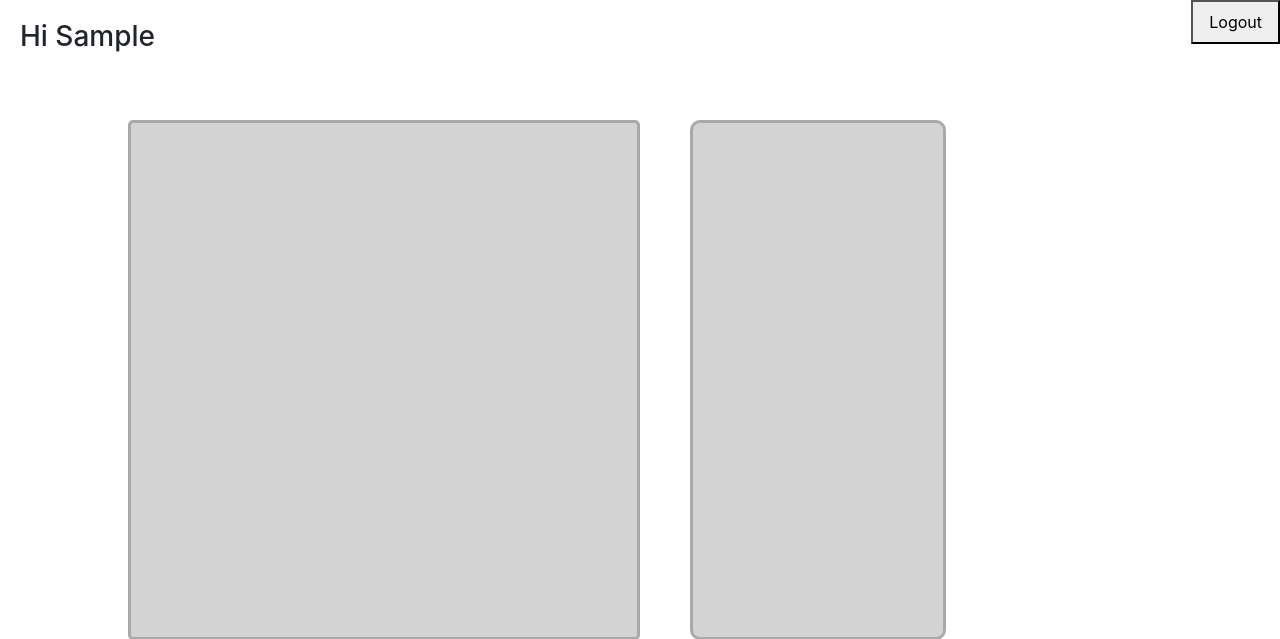
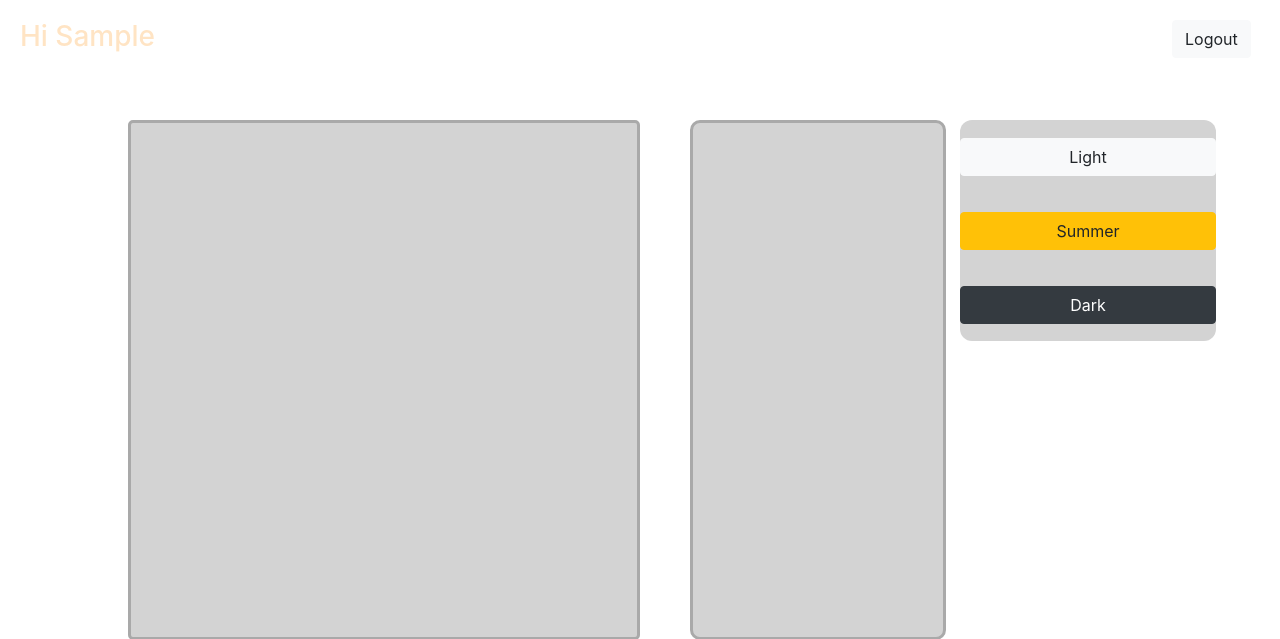
Before and after one commit to LeydenJar/project2, a Flask app: template templates/channels.html in a window 1280 px wide. Shown: the top 639 px of the page. Run offline with Flask 2, Linux system fonts and the light colour scheme; the template is opened without the code that fills it: most values are stand-ins (such as "Sample title", 1, 10 or a date in 2020); some libraries are stand-ins or nearby versions.

Commit message:
All working, we also have themes now

```diff
--- a/application.py
+++ b/application.py
@@ -178,7 +178,7 @@ def pass_rooms():
 
 @socketio.on('send_message')
 def message(msg):
-	print("Hey, i am trying to send that message you sent!", file=sys.stderr)
+	print("starting the function message", file=sys.stderr)
 	mensagem = msg["mensagem"]
 	user = msg["user"]
 	room = session["user"].current_room
@@ -203,36 +203,44 @@ def create_room(data):
 
 @socketio.on('join_room')
 def join(data):
+	print("starting join function", file=sys.stderr)
 	new_room = data['room']
+
 	try:
 		old_room = session["user"].current_room
 	except:
 		old_room = None
 
-	if old_room != None:
+
+	notnone=old_room != None
+	if notnone:
+		notequal = old_room.name != new_room
+	else:
+		notequal = True
+
+
+	if notequal and notnone:
 		leave_room(old_room)
 		for i in rooms:
 			if i.name == session["user"].current_room.name:
-
 				i.check_for_del()
 				break
 
-	for i in rooms:
-		if i.name == new_room:
-			i.users.append(session["user"].name)
-			i.member_count +=1
-			session['user'].current_room = i
-			break
+	if notequal:
+		for i in rooms:
+			if i.name == new_room:
+				i.users.append(session["user"].name)
+				i.member_count +=1
+				session['user'].current_room = i
+				print("finded correct room", file = sys.stderr)
+				break
 
-	print("continued after break", file = sys.stderr)
-	join_room(new_room)
+		join_room(new_room)
 
 
-	#enviando mensagens da sala
-
-	for i in session["user"].current_room.messages:
-		emit('broadcast_message', {'mensagem' : i.content, 'user' : i.user, "time" : i.timestamp})
-	print(session["user"].current_room.name, file = sys.stderr)
+		for i in session["user"].current_room.messages:
+			emit('broadcast_message', {'mensagem' : i.content, 'user' : i.user, "time" : i.timestamp})
+		print("ended the join function, the current room is: " + session["user"].current_room.name, file = sys.stderr)
 
 
 
@@ -265,9 +273,9 @@ def logoff(data):
 	print("yes, i did logoff", file=sys.stderr)
 	for i in rooms:
 			if data["current_room"] == i.name:
-				i.users.remove(session["user"].name)
+				i.check_for_del()
 	session['user'].logoutU()
 	return redirect("/")
 
 if __name__ == "__main__":
-	socketio.run(app, debug=True)
+	socketio.run(app, host='192.168.1.5', port='5000')
--- a/static/channels.js
+++ b/static/channels.js
@@ -1,6 +1,6 @@
 var room_list = ['cracatua'];
 var current_room = localStorage.getItem("current_room");
-
+var tema = "light";
 
 
 
@@ -164,7 +164,8 @@ var current_room = localStorage.getItem("current_room");
 			room_list.push(room_name);
 			const button = document.createElement('button');
 			button.innerHTML = data.room_name;
-			button.setAttribute("class", "room_button")
+			classe = "room_button btn btn-" + tema;
+			button.setAttribute("class", classe);
 			document.querySelector('#room_selection').appendChild(button);
 			roomselect.scrollTop = roomselect.scrollHeight;
 			socket.emit('button_ask');
@@ -227,4 +228,57 @@ var current_room = localStorage.getItem("current_room");
 			room_list.splice(index);
 		});
 
+
+
+
+		document.querySelectorAll(".theme").forEach(function(button){
+			button.onclick = ()=>{
+				var theme = button.innerHTML;
+				var body = document.querySelector("body");
+				var chat = document.querySelector("#ChatBox");
+				var room_select = document.querySelector("#room_selection");
+				var theme_div = document.querySelector("#theme_selection");
+				var room_buttons = document.querySelectorAll(".room_button");
+
+
+
+				if (theme == "Dark"){
+					tema = "dark";
+					body.style.backgroundColor = "Black";
+					chat.style.backgroundColor = "#660066";
+					room_select.style.backgroundColor = "#660066";
+					theme_div.style.backgroundColor = "#660066";
+					room_buttons.forEach(function(botao){
+						botao.setAttribute("class", "room_button btn btn-dark");
+
+					});
+				}
+
+
+				else if( theme == "Light"){
+					tema = "light";
+					body.style.backgroundColor = "#8080ff";
+					chat.style.backgroundColor = "#ccccff";
+					room_select.style.backgroundColor = "#ccccff";
+					theme_div.style.backgroundColor = "#ccccff";
+					room_buttons.forEach(function(botao){
+						botao.setAttribute("class", "room_button btn btn-light");
+
+					});
+				}
+				else if (theme == "Summer"){
+					tema = "warning";
+					body.style.backgroundColor = "#fc7136";
+					chat.style.backgroundColor = "#fda781";
+					room_select.style.backgroundColor = "#fda781";
+					theme_div.style.backgroundColor = "#fda781";
+					room_buttons.forEach(function(botao){
+						botao.setAttribute("class", "room_button btn btn-warning");
+
+					});
+				}
+			}
+		}
+		);
+
 	});
--- a/static/stylechannels.css
+++ b/static/stylechannels.css
@@ -36,8 +36,8 @@
   left:0;
   top:0;
   margin:20px;
+  color:bisque;
 }
-
 #create_room{
   position:absolute;
   left:50%;
@@ -79,12 +79,10 @@
 
 .msg_div > p{
   word-wrap:break-word;
-
-
-
 }
 
 .timestamp{
+  border-radius: 5px;
   position: relative;
   width: 10%;
   left:85%;
@@ -99,20 +97,36 @@
 }
 
 .userlistContainer{
-  background-color:LightGreen;
+  background-color:LightGrey;
   position: absolute;
+  margin-top:1%;
+  border-radius: 10px;
   width: 20%;
-  left: 80%;
-  top: 15%;
+  left: 75%;
+  top: 50%;
 }
 
-#Logout{
+#logout{
+  position:relative;
+  left:90%;
+  width:auto;
   margin: 20px;
 
 }
-@media only screen and(max-width :; 600px){
 
-  .timestamp > p{
-    font-size: 0.5em;
-  }
+
+#theme_selection{
+  position:absolute;
+  background-color:LightGrey;
+  top:15%;
+  width:20%;
+  left:75%;
+  border-radius:12px;
+
+
 }
+.theme{
+  width:-webkit-fill-available;
+  margin-bottom: 7%;
+  margin-top:7%
+}
--- a/templates/channels.html
+++ b/templates/channels.html
@@ -16,11 +16,9 @@
 
 </head>
 <body>
-	<ul class="nav justify-content-end">
-	  <li class="nav-item">
-	  	<button id='logout' class = 'nav-link'>Logout</button>
-	  </li>
-	</ul>
+
+ 	<button id='logout' class = 'btn btn-light'>Logout</button>
+
 	<h3 id='Hi'>Hi {{x}}</h3>
 	<div id='ChatBox'>
 	</div>
@@ -39,5 +37,11 @@
 	</div>
 
 
+	<div id='theme_selection'>
+		<button type="button" class="btn btn-light theme" >Light</button>
+		<button type="button" class="btn btn-warning theme">Summer</button>
+		<button type="button" class="btn btn-dark theme">Dark</button>
+	</div>
+
 </body>
 </html>
```
Also changed, not shown: 1 other file.
